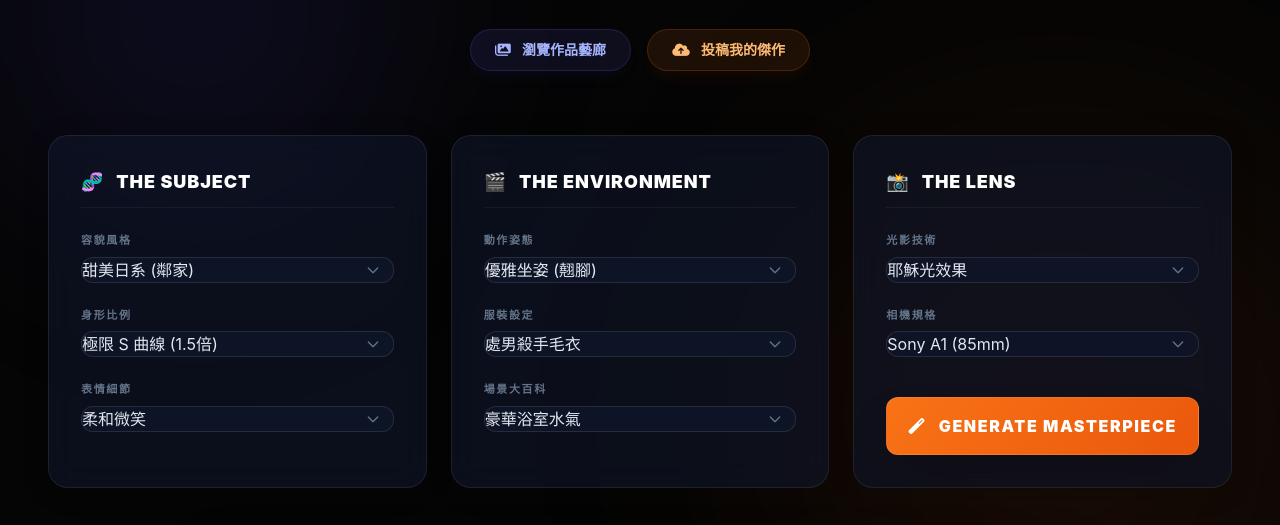
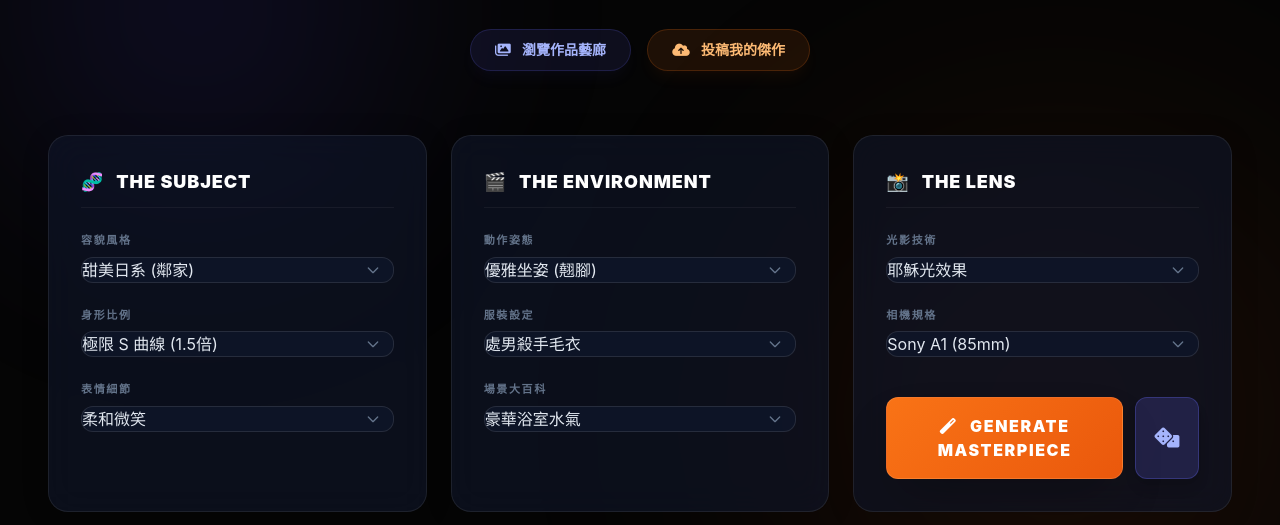
Before and after one commit to goxmask/alita-prompts, a plain HTML site: page index.html in a window 1280 px wide. Shown: the part 195-720 px from the top of the page. Drawn offline with nearby package versions, Linux system fonts and the light colour scheme.

Commit message:
feat: add random inspiration dice button

```diff
--- a/index.html
+++ b/index.html
@@ -391,9 +391,13 @@
                     </select>
                 </div>
 
-                <div class="pt-4 mt-auto">
+                <div class="pt-4 mt-auto flex gap-3">
                     <button onclick="generate()" class="btn-master w-full py-4 rounded-xl font-black text-white tracking-widest shadow-2xl uppercase">
                         <i class="fas fa-magic mr-2"></i> Generate Masterpiece
+                    </button>
+                    <button onclick="randomize()" class="w-16 flex-shrink-0 bg-indigo-500/20 hover:bg-indigo-500/40 border border-indigo-500/30 text-indigo-300 rounded-xl transition duration-300 flex items-center justify-center shadow-lg" title="隨機靈感">
+                        <i class="fas fa-dice text-xl"></i>
+
                     </button>
                 </div>
             </div>
@@ -437,6 +441,33 @@
             });
         }
 
+        function randomize() {
+            const selects = ["char_face", "char_body", "pose", "expression", "outfit", "scene", "lighting", "camera"];
+
+            // 為骰子按鈕加上旋轉動畫
+            const diceIcon = document.querySelector(".fa-dice");
+            diceIcon.style.transition = "transform 0.5s ease";
+            diceIcon.style.transform = `rotate(${Math.random() * 360 + 360}deg)`;
+
+            selects.forEach(id => {
+                const el = document.getElementById(id);
+                const options = el.options;
+                const randomIndex = Math.floor(Math.random() * options.length);
+                el.selectedIndex = randomIndex;
+
+                // 閃爍特效讓使用者知道選項變了
+                el.style.borderColor = "#6366f1"; // indigo-500
+                el.style.boxShadow = "0 0 15px rgba(99, 102, 241, 0.4)";
+                setTimeout(() => {
+                    el.style.borderColor = "";
+                    el.style.boxShadow = "";
+                }, 400);
+            });
+
+            // 自動觸發生成
+            setTimeout(generate, 200);
+        }
+
         function generate() {
             const face = document.getElementById('char_face');
             const body = document.getElementById('char_body');
```
